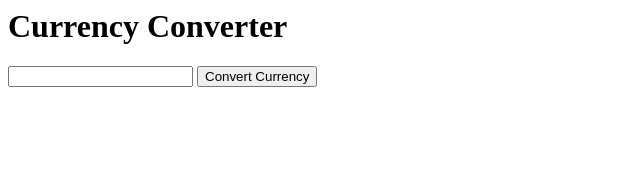
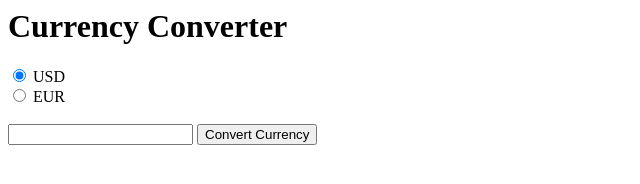
Before and after one commit to congkhanh197/DevC_Lab, a plain HTML site: page week1/index.html in a window 1280 px wide. Shown: the whole page, without its empty margins (0-640 px from the left). Drawn offline with Linux system fonts and the light colour scheme.

Commit message:
Milestone 5
 Different Currencies.

```diff
--- a/week1/index.html
+++ b/week1/index.html
@@ -1,6 +1,17 @@
 <h1>
     Currency Converter
 </h1>
+<div>
+    <input type="radio" id="usd" name="currency" value="USD"
+           checked>
+    <label for="usd">USD</label>
+</div>
+
+<div>
+    <input type="radio" id="eur" name="currency" value="EUR">
+    <label for="eur">EUR</label>
+</div>
+<br>
 <input type="text" id="amount"/>
 <button onclick="convertToVnd()">
     Convert Currency
--- a/week1/script.js
+++ b/week1/script.js
@@ -4,4 +4,7 @@ function convertToVnd() {
     let vndAmount = amount*conversion;
     let result = document.getElementById('result');
     result.innerHTML = "50 USD is " + vndAmount + " VND"
+
+    let currencyType = document.querySelector('input[name="currency"]:checked').value;
+
 }
```
